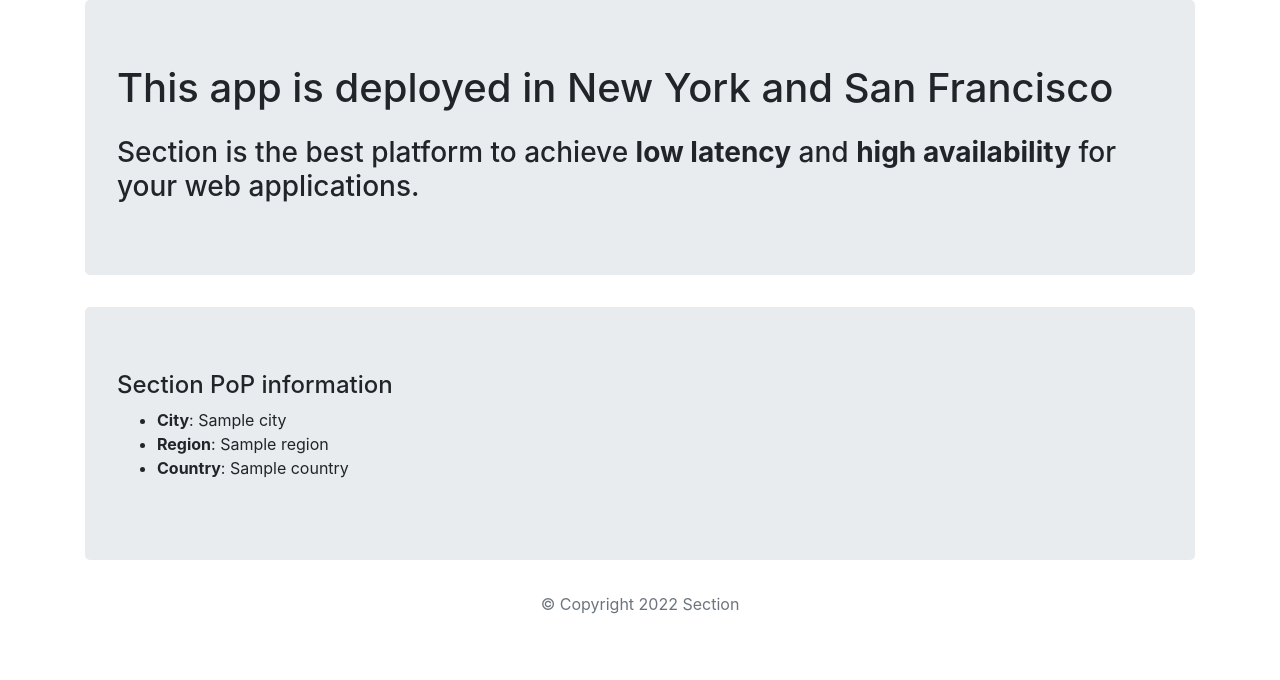
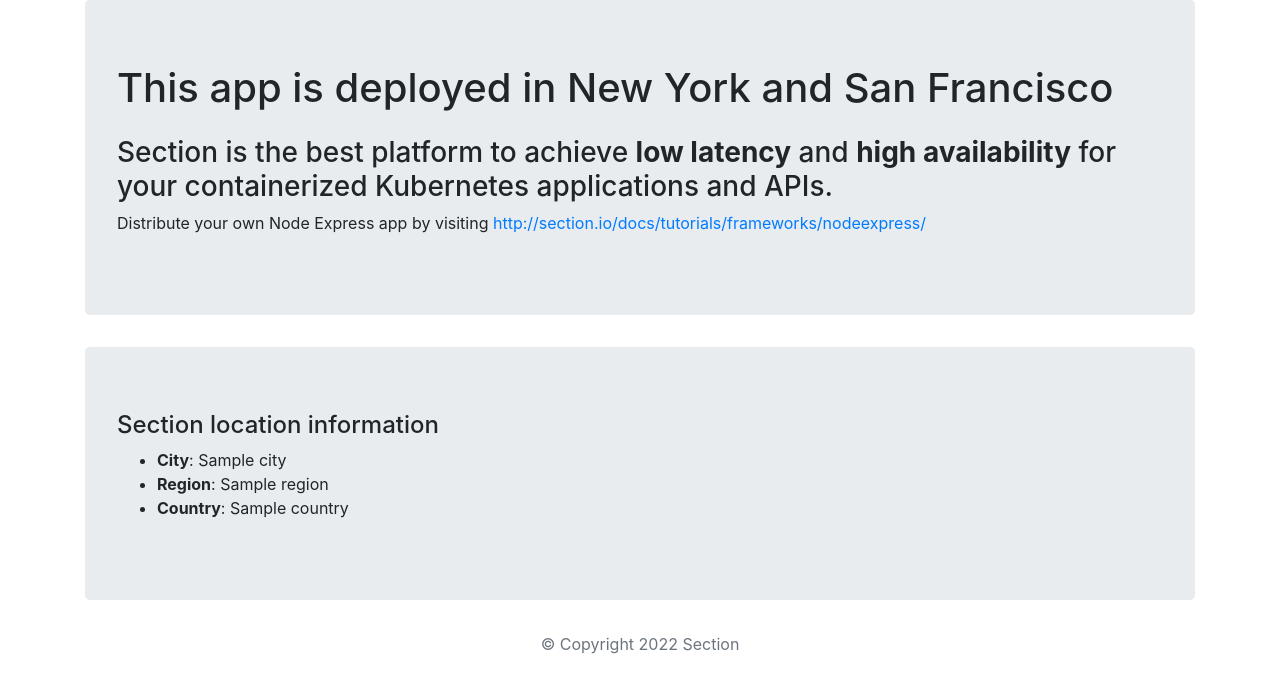
Before and after one commit to section/express-template, a Node server app: template views/pages/index.ejs in a window 1280 px wide. Shown: the part 106-786 px from the top of the page. Run offline with Node 20, Linux system fonts and the light colour scheme; the template is opened without the code that fills it: most values are stand-ins (such as "Sample title", 1, 10 or a date in 2020).

Commit message:
text changes

```diff
--- a/views/pages/index.ejs
+++ b/views/pages/index.ejs
@@ -10,10 +10,11 @@
     <main>
       <div class="jumbotron">
         <h1>This app is deployed in New York and San Francisco</h1>
-        <h3 style="margin-top: 24px;">Section is the best platform to achieve <b>low latency</b> and <b>high availability</b> for your web applications.</h3>
+        <h3 style="margin-top: 24px;">Section is the best platform to achieve <b>low latency</b> and <b>high availability</b> for your containerized Kubernetes applications and APIs.</h3>
+        <p>Distribute your own Node Express app by visiting <a href=\"http://section.io/docs/tutorials/frameworks/nodeexpress/\">http://section.io/docs/tutorials/frameworks/nodeexpress/</a></p>
       </div>
       <div class="jumbotron">
-        <h4>Section PoP information</h4>
+        <h4>Section location information</h4>
         <ul>
           <li><b>City</b>: <%= city %></li>
           <li><b>Region</b>: <%= region %></li>
```
